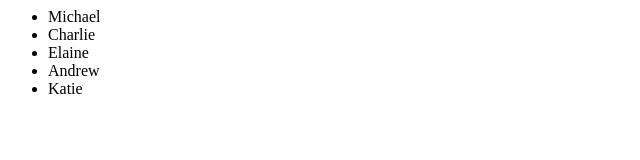
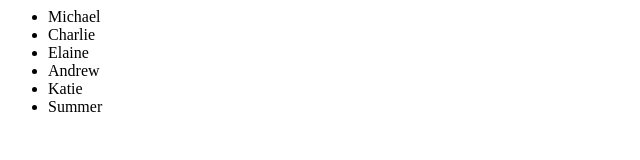
Before and after one commit to lee95michael/RoomLibrary, a plain HTML site: page index.html in a window 1280 px wide. Shown: the full height of the page, 0-640 px from the left. Drawn offline with Linux system fonts and the light colour scheme.

Commit message:
added Summer to the list

```diff
--- a/index.html
+++ b/index.html
@@ -7,6 +7,7 @@
                 <li>Elaine</li>
                 <li>Andrew</li>
                 <li>Katie</li>
+                <li>Summer</li>
             </ul>
         </div>
     </body>
```
